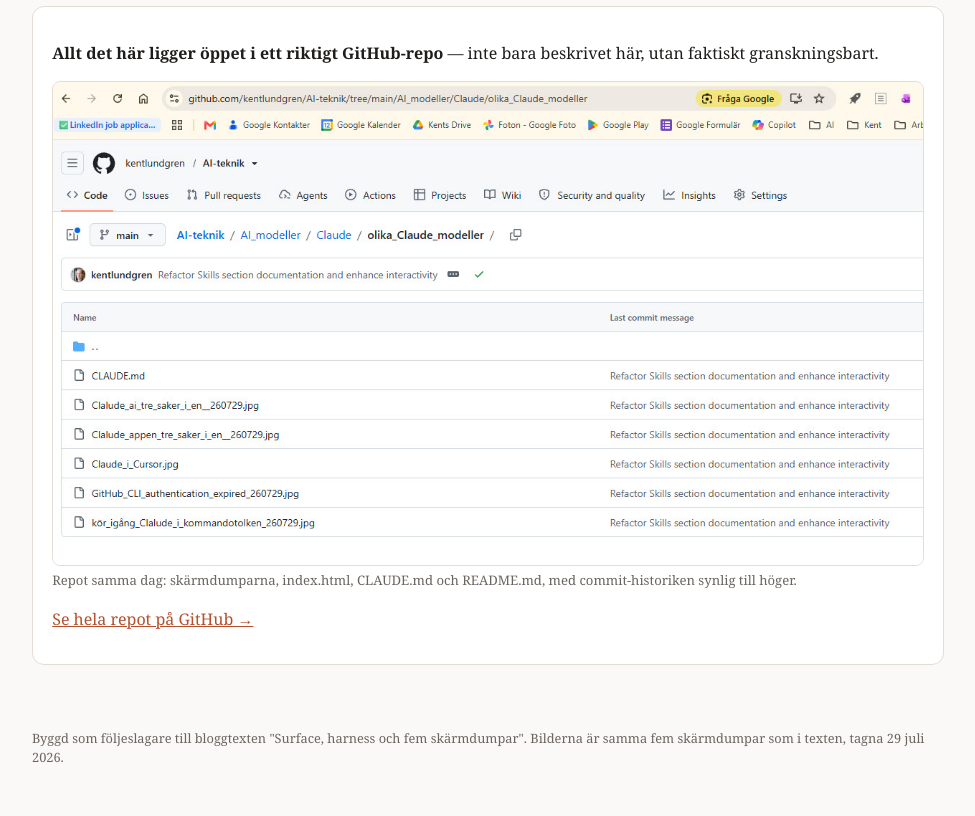
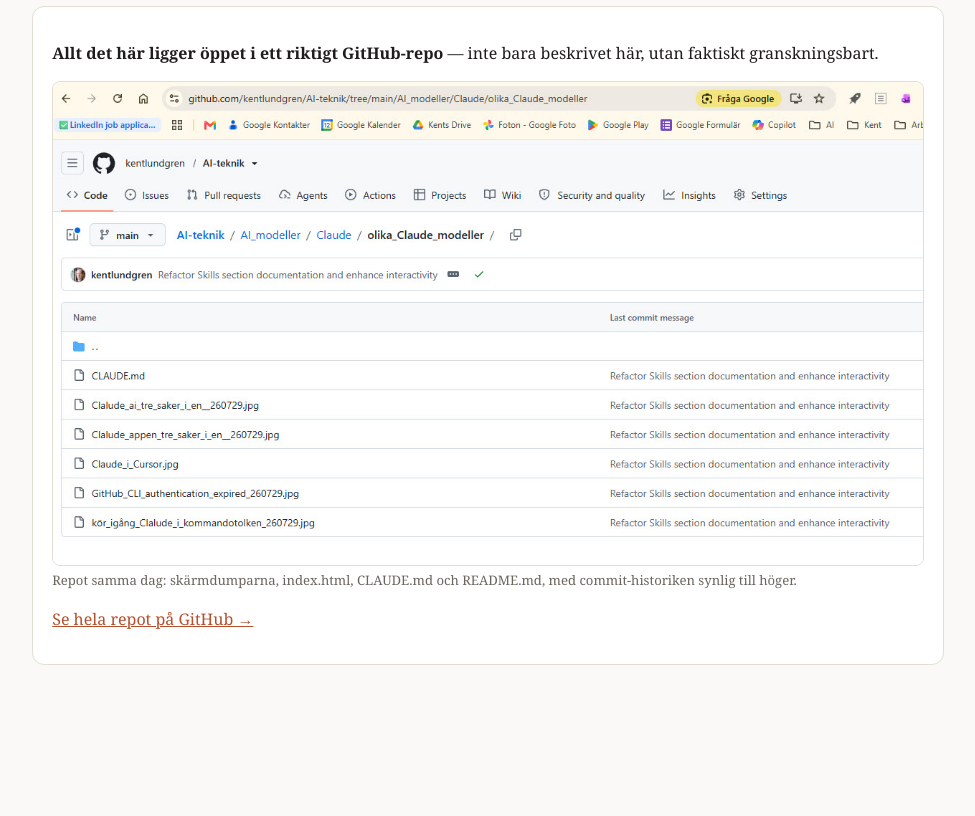
Before and after one commit to kentlundgren/AI-teknik, a plain HTML site: page AI_modeller/Claude/olika_Claude_modeller/index.html in a window 1280 px wide. Shown: the part 3807-4623 px from the top of the page, without its empty margins (152-1127 px from the left). After the commit the page ends 4520 px from the top, so only its background shows below. Drawn offline with Linux system fonts and the light colour scheme.

Commit message:
Remove footer from index.html to streamline content and improve focus on main features. This change enhances the overall clarity of the page.

```diff
--- a/AI_modeller/Claude/olika_Claude_modeller/index.html
+++ b/AI_modeller/Claude/olika_Claude_modeller/index.html
@@ -139,9 +139,7 @@
 
 </main>
 
-<footer>
-  Byggd som följeslagare till bloggtexten "Surface, harness och fem skärmdumpar". Bilderna är samma fem skärmdumpar som i texten, tagna 29 juli 2026.
-</footer>
+
 
 <script>
 const steerFiles = [
```
